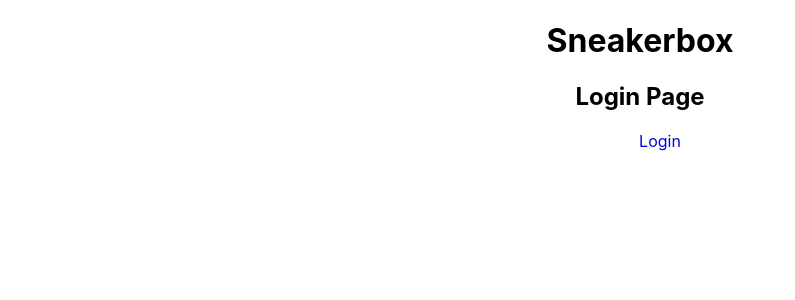
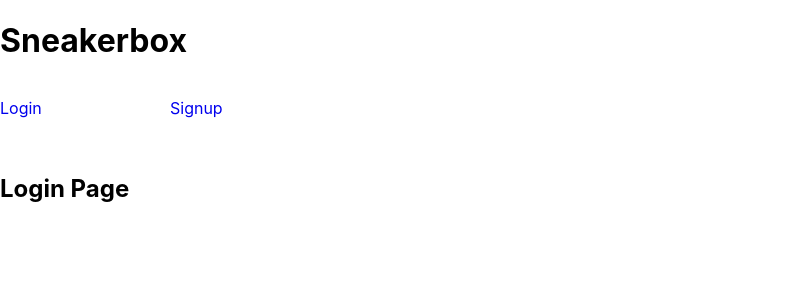
Before and after one commit to jFarrow02/sneakerbox-fe, a React app: page /login in a window 1280 px wide. Shown: the top 300 px of the page, without its empty margins (0-795 px from the left). Built offline with nearby package versions, Linux system fonts and the light colour scheme; no server answers.

Commit message:
Adds css grid to Content component

```diff
--- a/src/App.js
+++ b/src/App.js
@@ -1,13 +1,11 @@
 import React from 'react';
 import './App.css';
-import {Route} from 'react-router-dom';
-import {Content, Login} from './components';
+import {Content} from './components';
 
 function App() {
   return (
-    <div className="App">
+    <div>
       <h1>Sneakerbox</h1>
-      <Route path='/login' component={Login}/>
       <Content/>
     </div>
   );
--- a/src/components/Content/Content.css
+++ b/src/components/Content/Content.css
@@ -0,0 +1,5 @@
+.content{
+    display: grid;
+    grid-row-gap: 20px;
+    grid-template-columns: auto auto auto auto;
+}
--- a/src/components/Content/Content.js
+++ b/src/components/Content/Content.js
@@ -1,25 +1,17 @@
 import React, {Component} from 'react';
-import {httpGet} from '../../services';
-import {API_URL} from '../../data';
 import {Nav} from '../index';
+import {Route} from 'react-router-dom';
+import {Login, Signup} from '../../components';
+import './Content.css';
 
 export default class Content extends Component{
-    state = {
-        msg: '',
-    };
-
-    componentDidMount(){
-        httpGet(API_URL)
-            .then((res)=>{
-                this.setState({msg: res.data.msg});
-            });
-    }
 
     render(){
         return(
-            <main>
+            <main className='content'>
                 <Nav/>
-                <div>{this.state.msg}</div>
+                <Route path='/login' component={Login}/>
+                <Route path='/signup' component={Signup}/>
             </main>
         );
     }
--- a/src/components/Login/Login.js
+++ b/src/components/Login/Login.js
@@ -1,10 +1,24 @@
 import React, {Component} from 'react';
+import {httpGet} from '../../services';
+import {API_URL} from '../../data';
 
 export default class Login extends Component{
+    state = {
+        msg: '',
+    };
+
+    componentDidMount(){
+        httpGet(API_URL)
+            .then((res)=>{
+                this.setState({msg: res.data.msg});
+            });
+    }
+
     render(){
         return(
             <section>
                 <h2>Login Page</h2>
+                <div>{this.state.msg}</div>
             </section>
         )
     }
--- a/src/components/Nav/Nav.css
+++ b/src/components/Nav/Nav.css
@@ -1,5 +1,17 @@
+.nav-parent{
+    grid-column-start: 1;
+    grid-column-end: 5;
+}
+
 .nav{
     list-style-type: none;
+    padding-inline-start: 0;
+}
+
+.nav>li{
+    display: inline-block;
+    width: 150px;
+    margin-right: 20px;
 }
 
 .nav a{
--- a/src/components/Nav/Nav.js
+++ b/src/components/Nav/Nav.js
@@ -1,14 +1,16 @@
 import React, {Component} from 'react';
 import {NavLink} from 'react-router-dom';
+import {APP_ROUTES} from '../../data';
 import './Nav.css';
 
 export default class Nav extends Component{
 
     render(){
         return(
-                 <nav >
+                 <nav className='nav-parent'>
                     <ul className='nav'>
-                        <li><NavLink to="/login">Login</NavLink></li>
+                        <li><NavLink to={APP_ROUTES.login}>Login</NavLink></li>
+                        <li><NavLink to={APP_ROUTES.signup}>Signup</NavLink></li>
                     </ul>
                 </nav>
 
--- a/src/components/Signup/Signup.js
+++ b/src/components/Signup/Signup.js
@@ -0,0 +1,11 @@
+import React, {Component} from 'react';
+
+export default class Signup extends Component{
+    render(){
+        return(
+            <section>
+                <h2>Signup Page</h2>
+            </section>
+        )
+    }
+}
--- a/src/components/Signup/index.js
+++ b/src/components/Signup/index.js
@@ -0,0 +1,3 @@
+import Signup from './Signup';
+
+export default Signup;
--- a/src/components/index.js
+++ b/src/components/index.js
@@ -1,9 +1,11 @@
 import Content from './Content';
 import Login from './Login';
 import Nav from './Nav';
+import Signup from './Signup';
 
 export {
     Content,
     Login,
     Nav,
+    Signup,
 };
--- a/src/data/config.js
+++ b/src/data/config.js
@@ -1 +1,6 @@
 export const API_URL = 'http://sneakerbox02.zmn9fysntj.us-east-1.elasticbeanstalk.com/';
+
+export const APP_ROUTES = {
+    login: '/login',
+    signup: '/signup',
+};
--- a/src/data/index.js
+++ b/src/data/index.js
@@ -1,5 +1,9 @@
-import {API_URL} from './config';
+import {
+    API_URL,
+    APP_ROUTES,
+} from './config';
 
 export {
     API_URL,
+    APP_ROUTES,
 }
```
